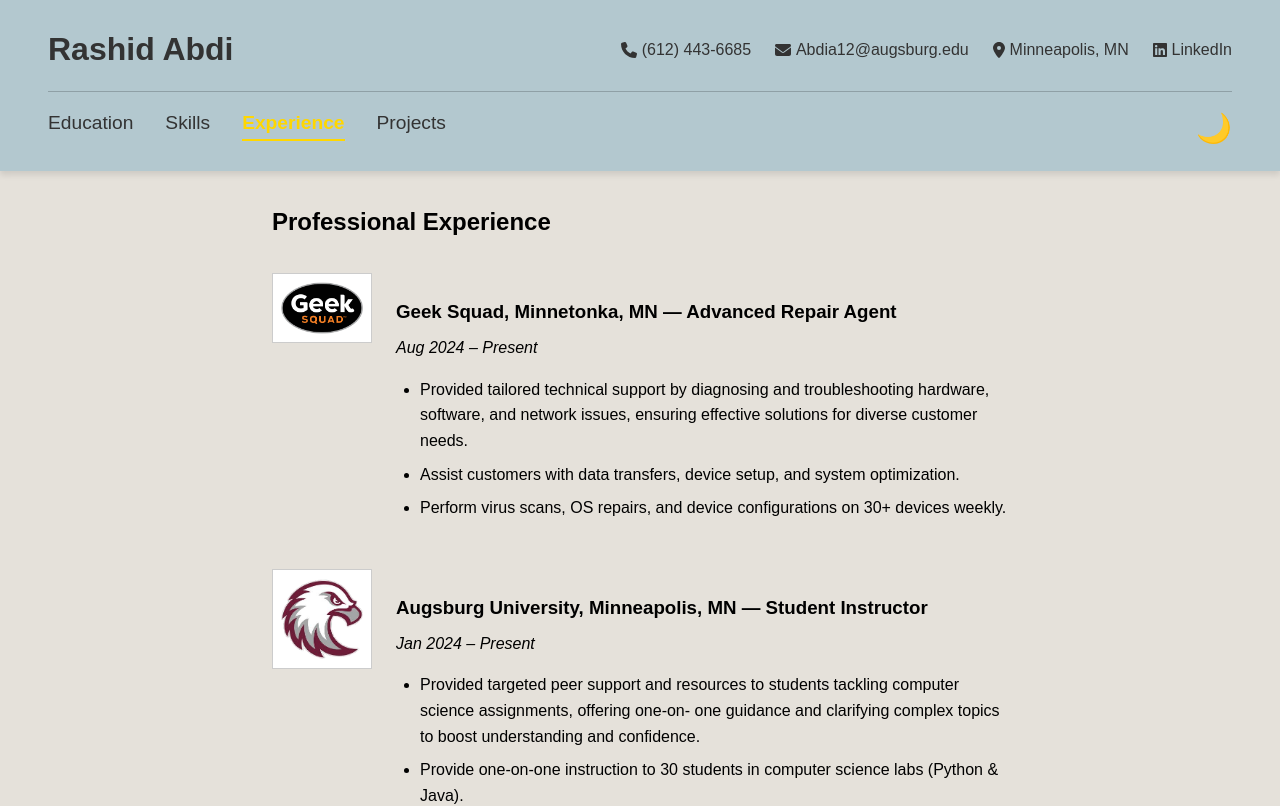
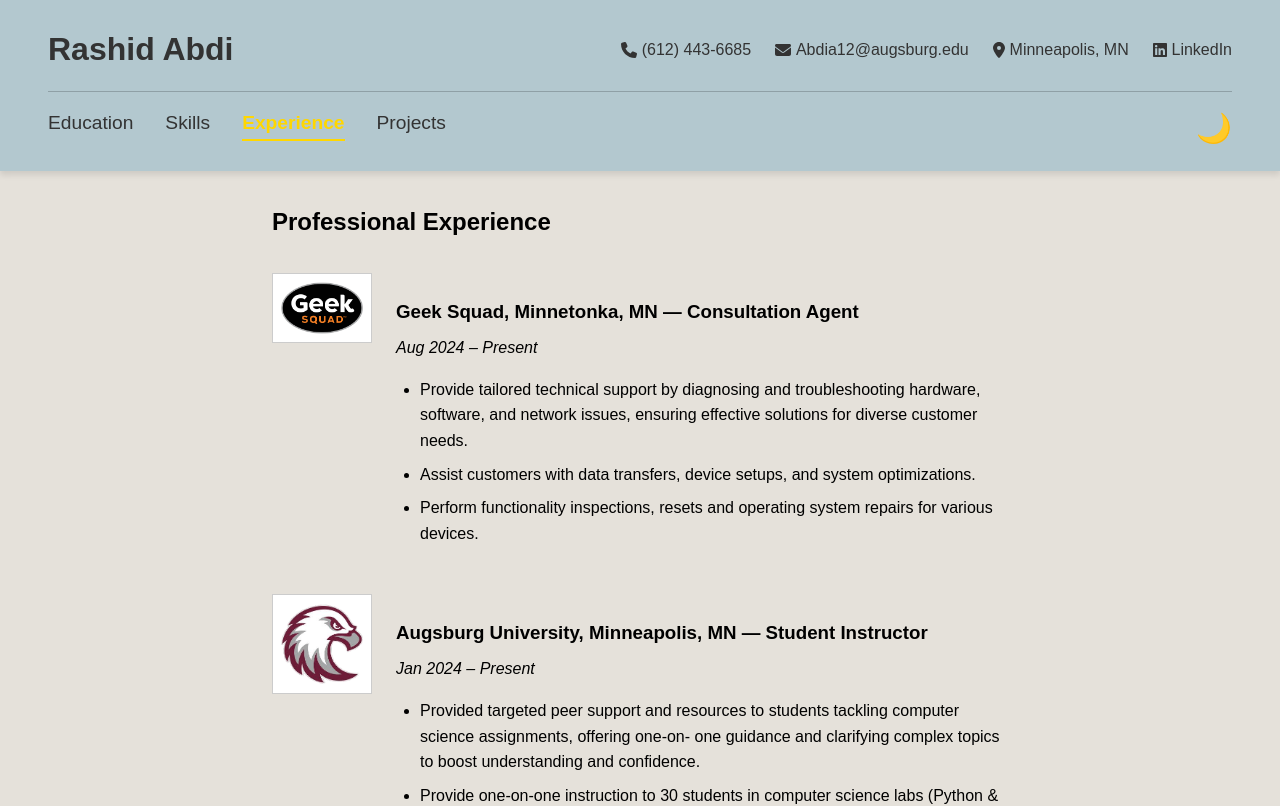
Before and after one commit to Rashid-Abdi/personal-website, a React (Create React App) app: page /experience in a window 1280 px wide. Shown: the top 806 px of the page. Built offline with nearby package versions, Linux system fonts and the light colour scheme.

Commit message:
updated experience and fixed typos

```diff
--- a/src/pages/Experience.js
+++ b/src/pages/Experience.js
@@ -17,19 +17,18 @@ function Experience() {
           className="company-logo"
         />
         <div className="experience-details">
-          <h3>Geek Squad, Minnetonka, MN — Advanced Repair Agent</h3>
+          <h3>Geek Squad, Minnetonka, MN — Consultation Agent</h3>
           <p>Aug 2024 – Present</p>
           <ul>
             <li>
-            Provided tailored technical support by diagnosing and troubleshooting hardware, software, and network issues, ensuring effective solutions for diverse customer needs.
+            Provide tailored technical support by diagnosing and troubleshooting hardware, software, and network issues, ensuring effective solutions for diverse customer needs.
             </li>
             <li>
-              Assist customers with data transfers, device setup, and system
-              optimization.
+              Assist customers with data transfers, device setups, and system
+              optimizations.
             </li>
             <li>
-              Perform virus scans, OS repairs, and device configurations on 30+
-              devices weekly.
+              Perform functionality inspections, resets and operating system repairs for various devices.
             </li>
 
           </ul>
```
